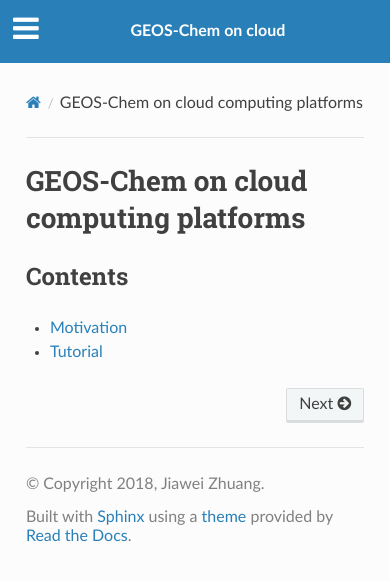
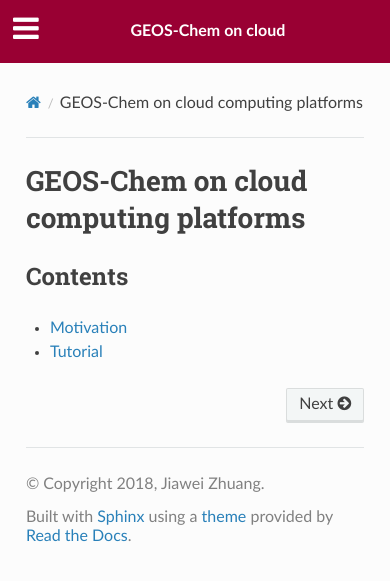
Before and after one commit to JiaweiZhuang/old_cloud_GC, a Sphinx documentation site: the page built from doc/index.rst, in a window 390 px wide. Shown: the top 581 px of the page. Built offline with Sphinx 7.4.7 and the Read the Docs theme 2.0.0, drawn with Linux system fonts in a browser that asks for light colours.

Commit message:
Fix color for mobile

```diff
--- a/doc/_static/css/cloud_GC.css
+++ b/doc/_static/css/cloud_GC.css
@@ -2,3 +2,8 @@
 .wy-side-nav-search {
     background-color: #990033;
 }
+
+/* Fixes for mobile */
+.wy-nav-top {
+    background-color: #990033;
+}
```
